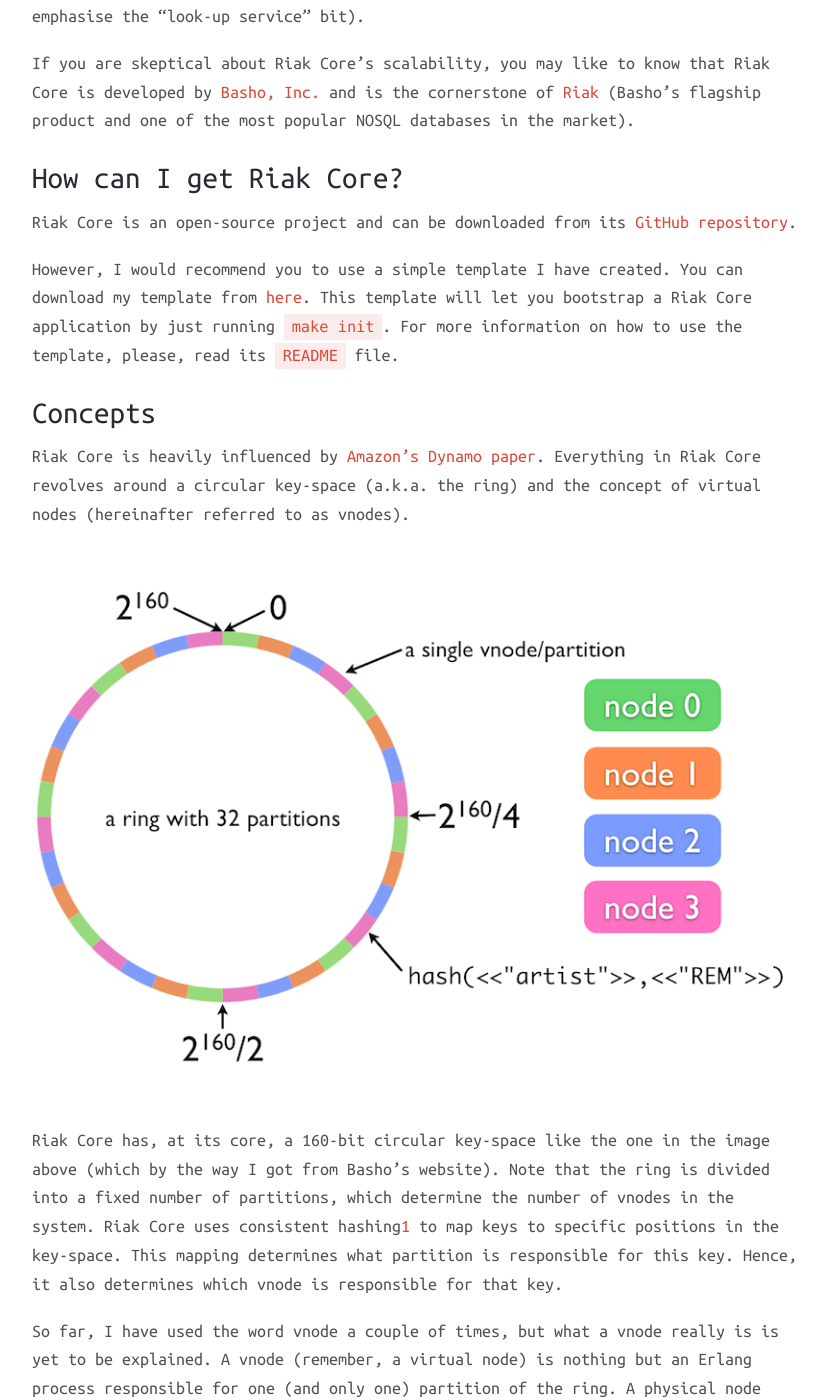
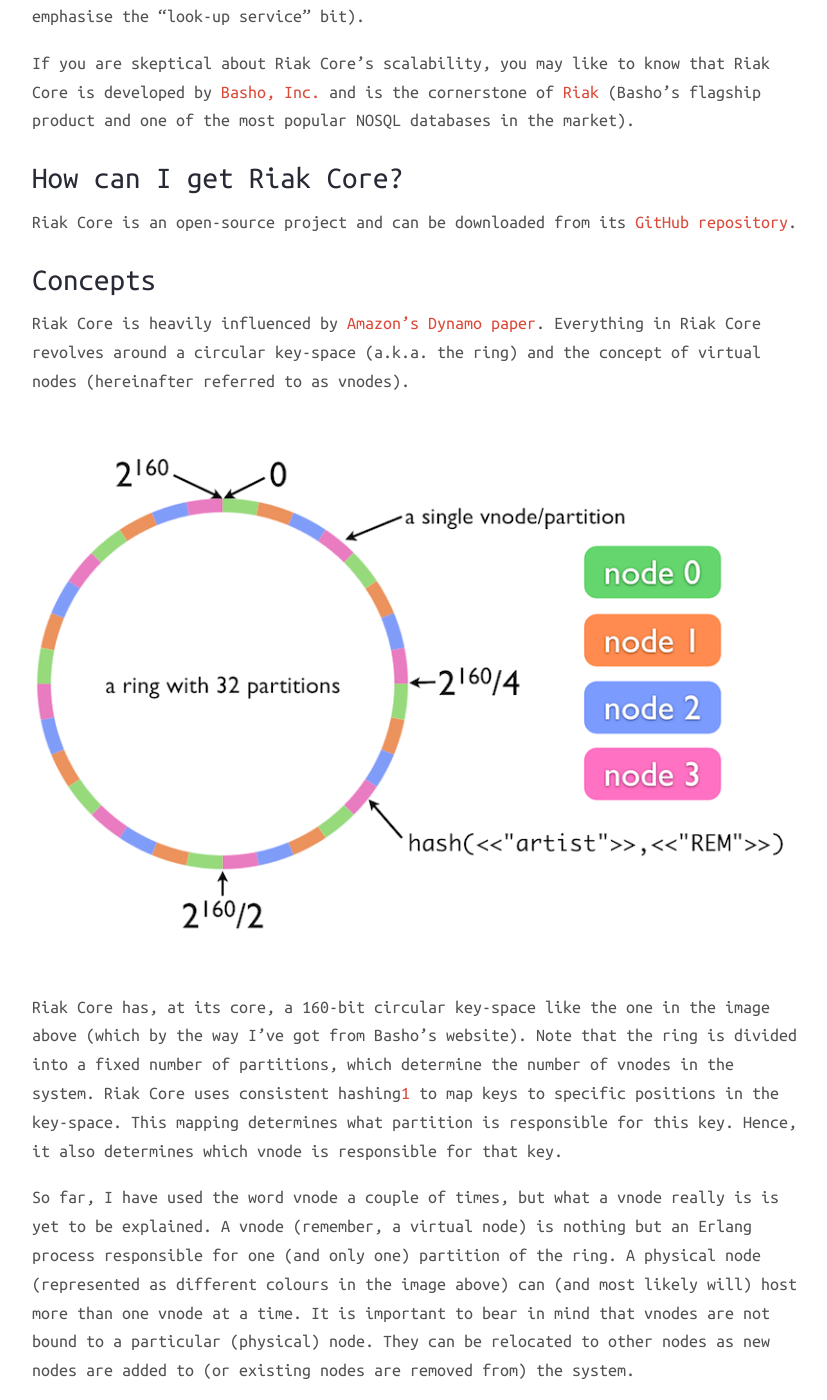
Before and after one commit to efcasado/efcasado.github.io, a Jekyll site: the page built from _posts/2014-12-18-riak-core_intro.markdown, in a window 1280 px wide and 1400 px high, scrolled down 692 px. Shown: the whole window, without its empty margins (224-1051 px from the left). Built offline with Jekyll 4.4.1, drawn with Linux system fonts in a browser that asks for light colours; nearby versions of some CDN libraries; comment, search, counter and statistics services are not loaded.

Commit message:
Update Riak Core introduction post

```diff
--- a/_posts/2014-12-18-riak-core_intro.markdown
+++ b/_posts/2014-12-18-riak-core_intro.markdown
@@ -37,12 +37,6 @@
 Riak Core is an open-source project and can be downloaded from
 its [GitHub repository](https://github.com/basho/riak_core).
 
-However, I would recommend you to use a simple template I
-have created. You can download my template from [here]().
-This template will let you bootstrap a Riak Core application
-by just running `make init`. For more information on how to
-use the template, please, read its `README` file.
-
 
 ## Concepts
 
@@ -53,7 +47,7 @@
 ![Riak Core key-space]({{ site.url }}/assets/images/ring.png)
 
 Riak Core has, at its core, a 160-bit circular key-space like
-the one in the image above (which by the way I got from
+the one in the image above (which by the way I've got from
 Basho's website). Note that the ring is divided into
 a fixed number of partitions, which determine the number of
 vnodes in the system. Riak Core uses consistent hashing[^1] to
```
